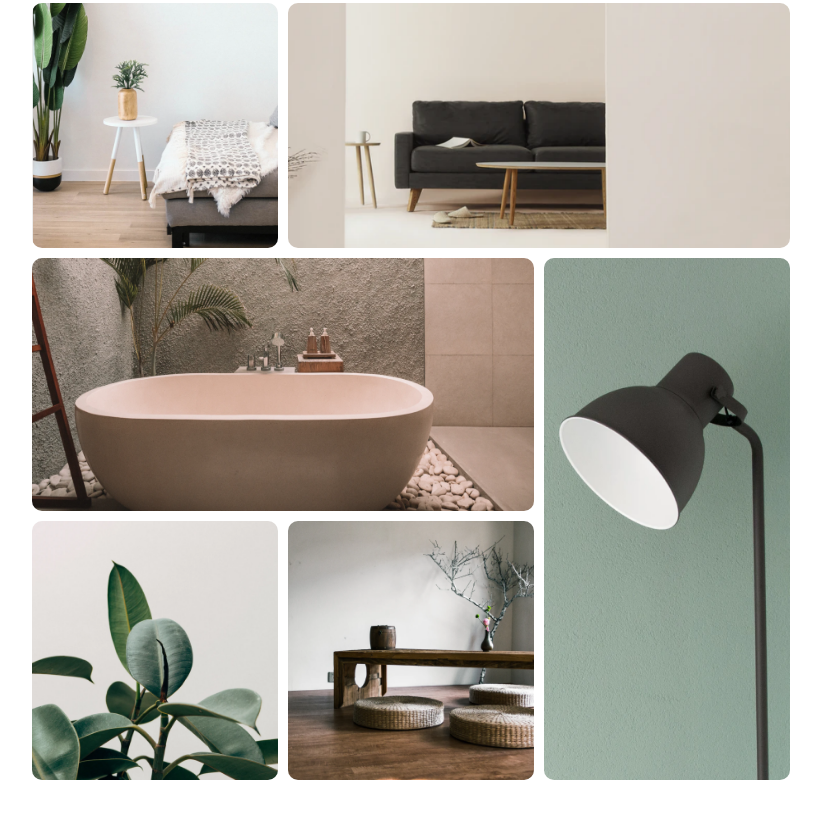
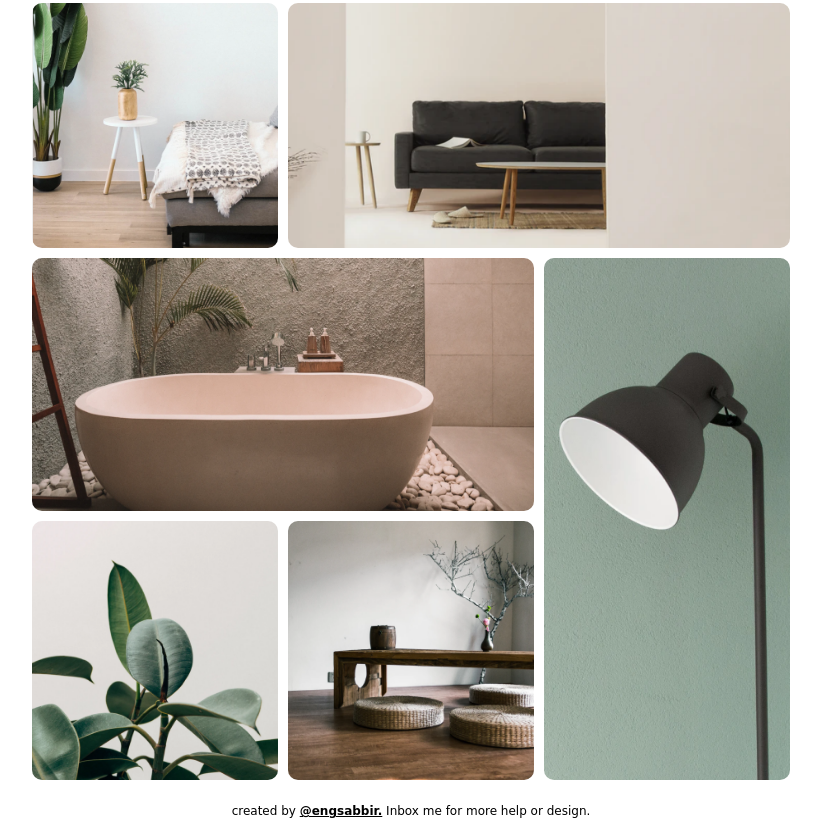
Before and after one commit to engsabbir/my-gallery, a plain HTML site: page index.html in a window 1280 px wide. Shown: the part 316-1155 px from the top of the page, without its empty margins (229-1050 px from the left). Before the commit the page ends 1112 px from the top, so only its background shows below. Drawn offline with Linux system fonts and the light colour scheme; a web font is replaced by a local one.

Commit message:
footer section added

```diff
--- a/index.html
+++ b/index.html
@@ -44,6 +44,9 @@
             <img src="images/photo6.png" id="img6" alt="">
         </div>
     </main>
+    <footer>
+        <small>created by <a href="https://github.com/engsabbir" target="_blank">@engsabbir.</a> Inbox me for more help or design.</small>
+    </footer>
 </body>
 
 </html>
--- a/style.css
+++ b/style.css
@@ -49,6 +49,22 @@ img{
     gap: 10px;
     grid-template-columns: repeat(3, 1fr);
 }
+
+/* footer section  */
+footer{
+    margin: 20px;
+}
+footer small{
+    font-size: 12px;
+}
+footer a{
+    color: black;
+    font-weight: 800;
+}
+footer a:hover{
+    color: rgb(0, 108, 250);
+}
+
 @media screen and (max-width: 576px) {
     .feed-info-part{
         width: 70px;
```
